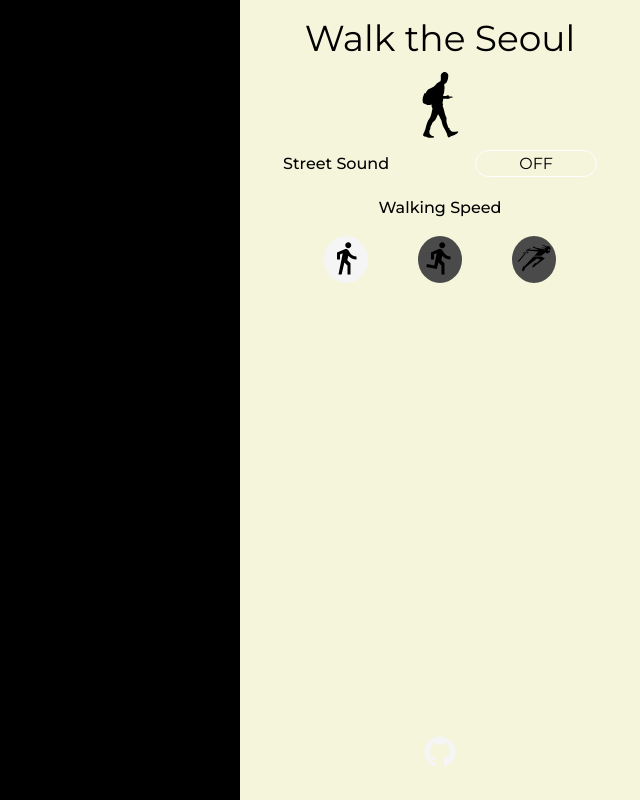
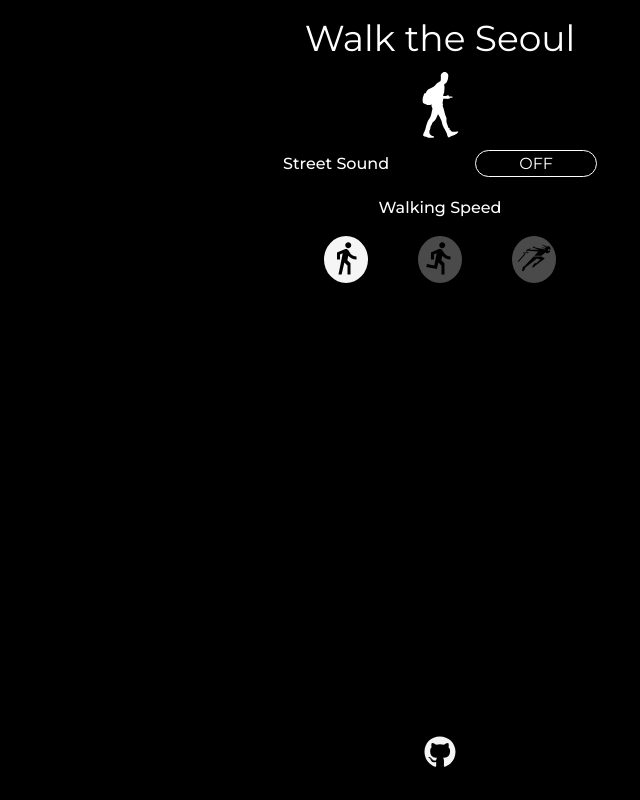
Before and after one commit to whatisyourname0/walk-the-seoul, a React (Create React App) app: page / in a window 1280 px wide. Shown: the whole page, without its empty margins (640-1280 px from the left). Built offline with nearby package versions, Linux system fonts and the light colour scheme.

Commit message:
220901: Making IFrame YTPlayer

```diff
--- a/src/App.scss
+++ b/src/App.scss
@@ -1,6 +1,7 @@
 @import "./VariablesMixin.scss";
 
 $sidebar-width: 400px;
+$sidebar-background-color: rgba(0, 0, 0, 0.5);
 
 @mixin SidebarPos($t) {
   position: absolute;
@@ -21,11 +22,24 @@ $sidebar-width: 400px;
   right: 0;
   left: 0;
   bottom: 0;
+  width: 100vw;
+  height: 100vh;
 
   background-color: #000;
 
-  .videoContainer {
+  .VideoContainer {
+    position: relative;
     pointer-events: none;
+    padding-bottom: 56.25%;
+    height: 0;
+
+    iframe {
+      position: absolute;
+      top: 0;
+      left: 0;
+      width: 100%;
+      height: 100%;
+    }
   }
 }
 
@@ -33,11 +47,12 @@ $sidebar-width: 400px;
   position: absolute;
   top: 0;
   right: 0;
+  z-index: 2;
   @include size($sidebar-width, 100%);
   margin: 0 auto;
 
   //TODO:Change me!!
-  background-color: beige;
+  background-color: $sidebar-background-color;
 
   .TitleContainer {
     @include SidebarPos(20px);
@@ -48,6 +63,7 @@ $sidebar-width: 400px;
     span {
       font-size: 36px;
       font-weight: 400;
+      color: white;
     }
   }
 
@@ -65,6 +81,7 @@ $sidebar-width: 400px;
     span {
       font-size: 16px;
       font-weight: 500;
+      color: white;
     }
 
     .ToggleButton {
@@ -75,15 +92,18 @@ $sidebar-width: 400px;
       border: 1px solid white;
       border-radius: 40px;
       background-color: transparent;
+      color: white;
       cursor: pointer;
-      transition: background-color 0.2s ease-in-out;
+      transition: background-color 0.2s ease-in-out, color 0.2s ease-in-out;
 
       &:hover {
         background-color: whitesmoke;
+        color: black;
       }
 
       &.active {
         background-color: whitesmoke;
+        color: black;
       }
     }
   }
@@ -97,6 +117,7 @@ $sidebar-width: 400px;
     .WalkingSpeedSpanContainer {
       @include flex-center();
       font-weight: 500;
+      color: white;
     }
 
     .IconContainer {
@@ -133,3 +154,9 @@ $sidebar-width: 400px;
     color: whitesmoke;
   }
 }
+
+.TransparentLayer {
+  @include size(100%, 100%);
+  background-color: transparent;
+  z-index: 1;
+}
--- a/src/App.tsx
+++ b/src/App.tsx
@@ -28,18 +28,35 @@ function App() {
     height: `${WindowSize.height}`,
     width: `${WindowSize.width}`,
     playerVars: {
-      autoplay: 1,
+      autoplay: 1, // enable autoplay
+      controls: 0, // disable player control
+      disablekb: 1, // disable keyboard control
+      fs: 0, // disable fullscreen button
+      iv_load_policy: 3, // disable special effects
+      modestbranding: 1, // disable youtube logo,
+      playsinline: 0, // full screen in iOS device
+      rel: 0, // disable relative video recommendation
+      showinfo: 0, // disable video info
     }
   };
+
+  const youtubeOnReady: YouTubeProps['onReady'] = (event) => {
+    event.target.playVideo();
+  }
+
+  const VIDEO_ID = "YLbSl7Xr0jM";
 
   return (
     <div className="App">
       {isVideoLoading && <Noise />}
+      <div className="TransparentLayer"></div>
       <div className="video-background">
-        <div className="videoContainer">
+        <div className="VideoContainer">
           {/* TODO:Do Youtube Player Configuration */}
           <YouTube
+            videoId={VIDEO_ID}
             opts={youtubeOptions}
+            onReady={youtubeOnReady}
           />
         </div>
       </div>
@@ -50,7 +67,8 @@ function App() {
         <WalkingMan
           width="70"
           height="70"
-          fill='white'
+          fill='#fff'
+          stroke='#fff'
           className="WalkingManSvg"
         />
         <div className="StreetSoundContainer">
```
Also changed, not shown: src/assets/WalkingMan.svg.
